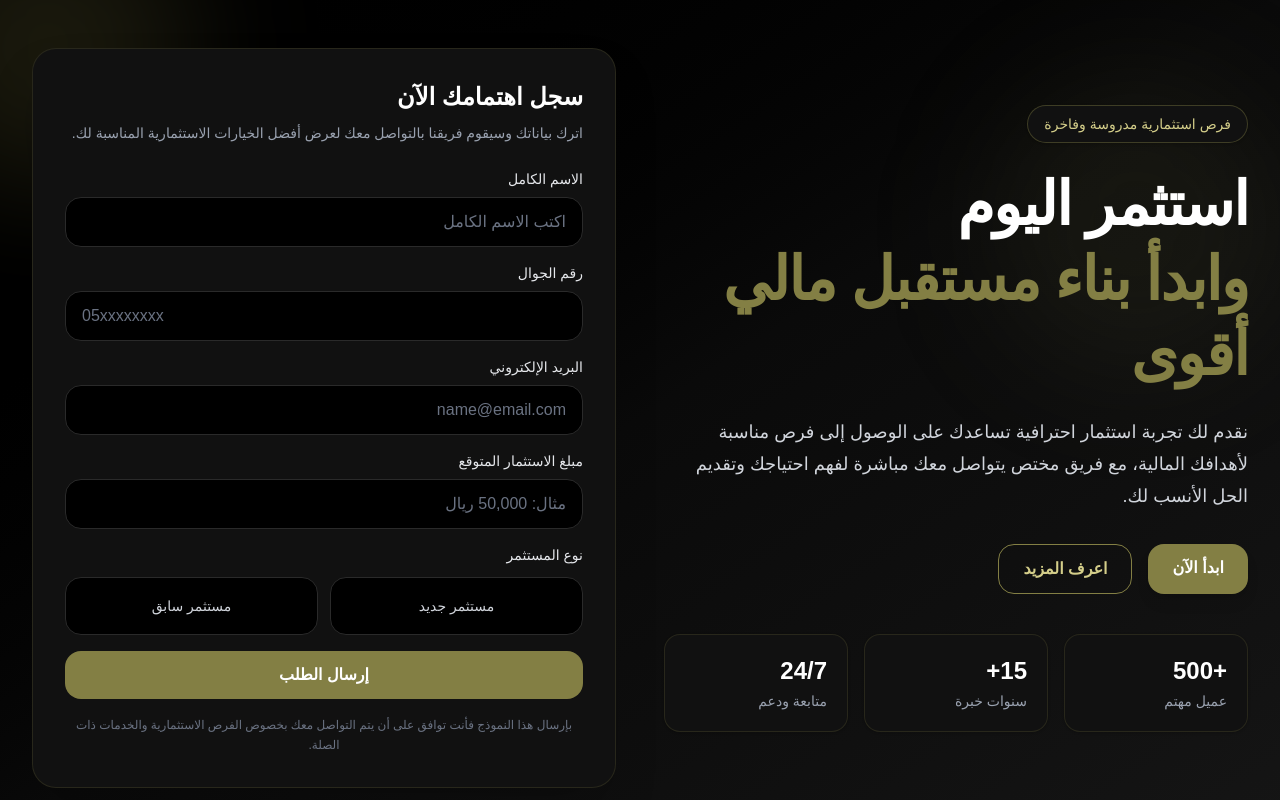
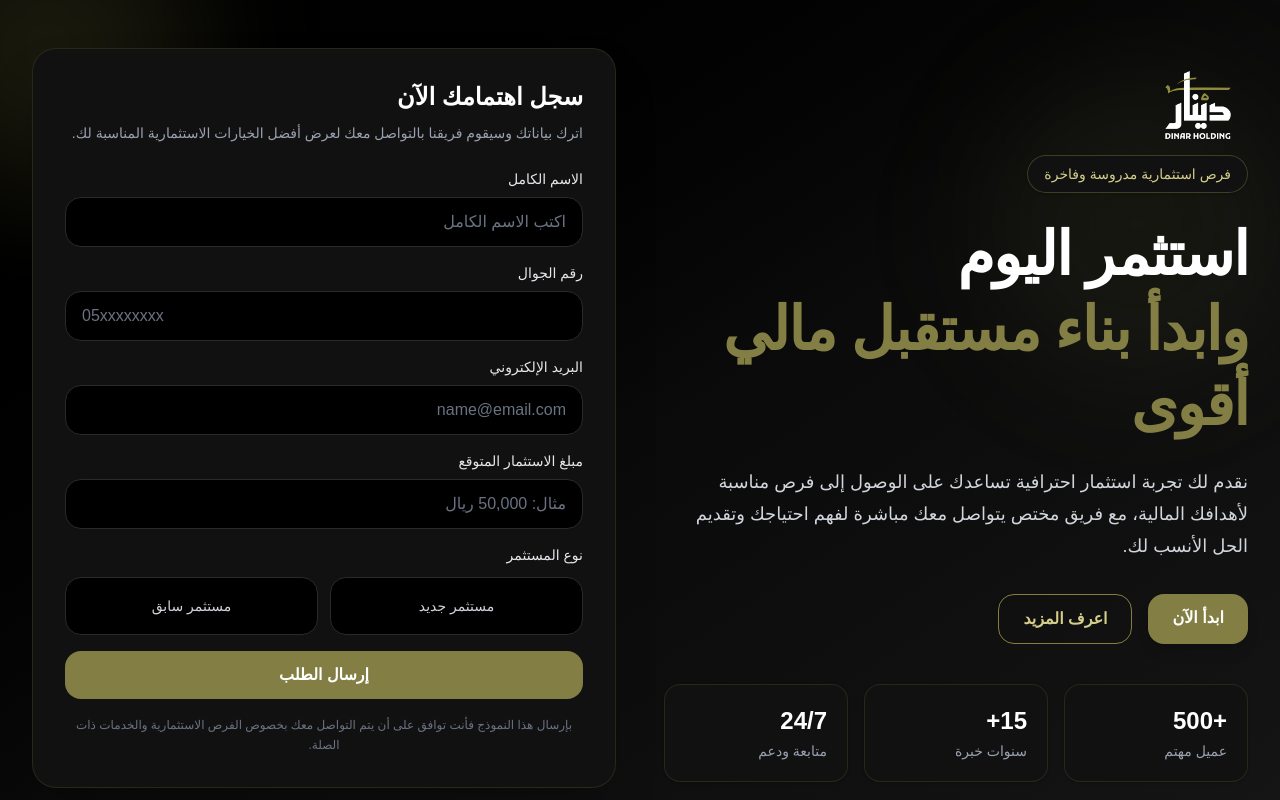
Before and after one commit to altaweel-thrill/dinar-landing-page, a Next.js app: page / in a window 1280 px wide. Shown: the top 800 px of the page. Built offline with nearby package versions, Linux system fonts and the light colour scheme.

Commit message:
add logo

```diff
--- a/app/page.tsx
+++ b/app/page.tsx
@@ -30,8 +30,12 @@ export default function HomePage() {
         <div className="absolute -top-24 -left-24 h-72 w-72 rounded-full bg-[#837F44]/20 blur-3xl" />
         <div className="absolute top-20 right-0 h-72 w-72 rounded-full bg-[#837F44]/10 blur-3xl" />
 
+
+
         <div className="relative mx-auto grid min-h-screen max-w-7xl items-center gap-12 px-6 py-12 lg:grid-cols-2 lg:px-8">
-          <div className="max-w-2xl">
+
+          <div className="max-w-2xl gap-4" >
+             <img  className="p-4" width= "100"src="/logo.png" alt="Logo" />
             <span className="inline-flex items-center rounded-full border border-[#837F44]/40 bg-[#111111] px-4 py-2 text-sm font-medium text-[#d4ce8a] shadow-sm">
               فرص استثمارية مدروسة وفاخرة
             </span>
```
Also changed, not shown: public/logo.png (added).
